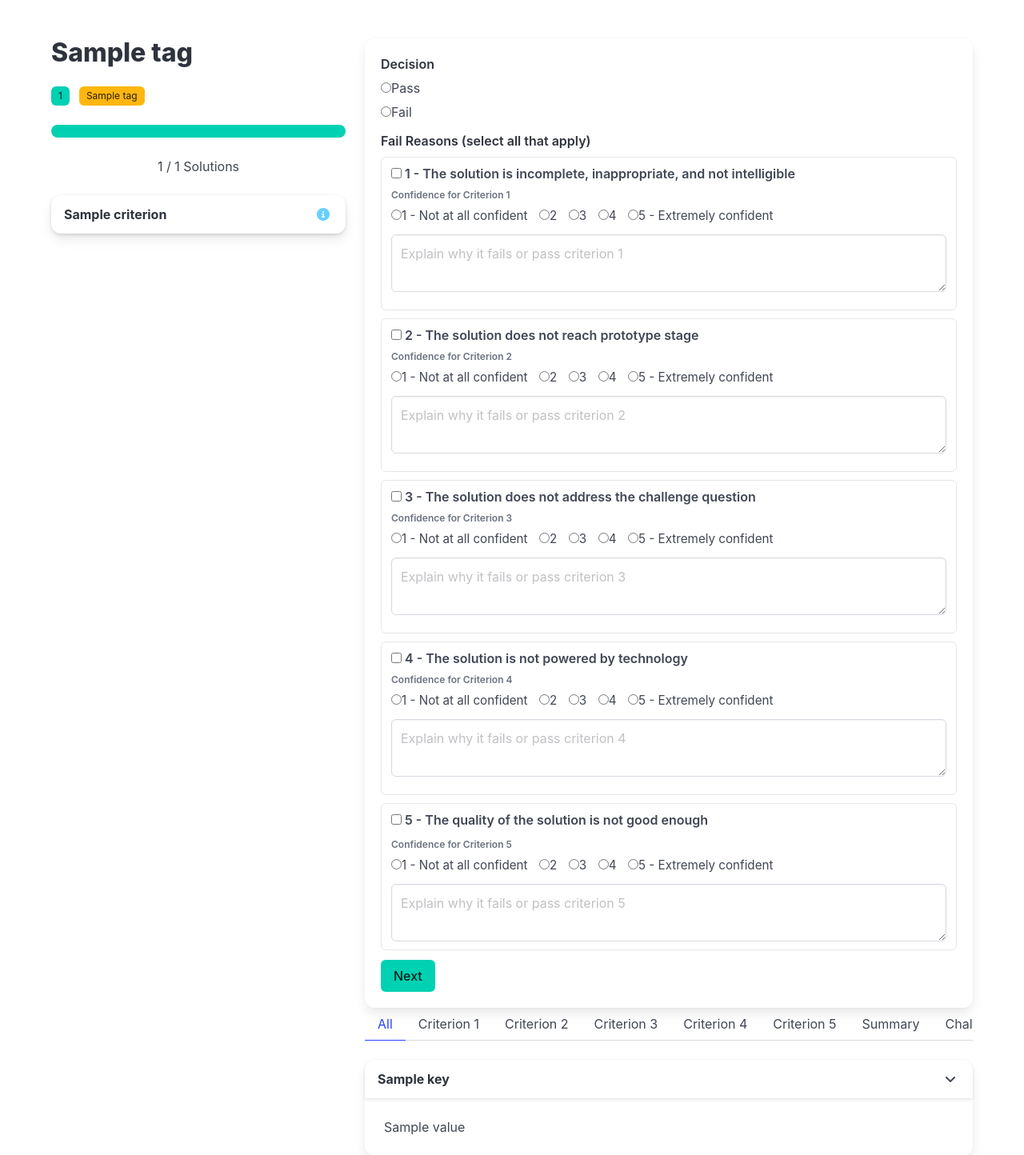
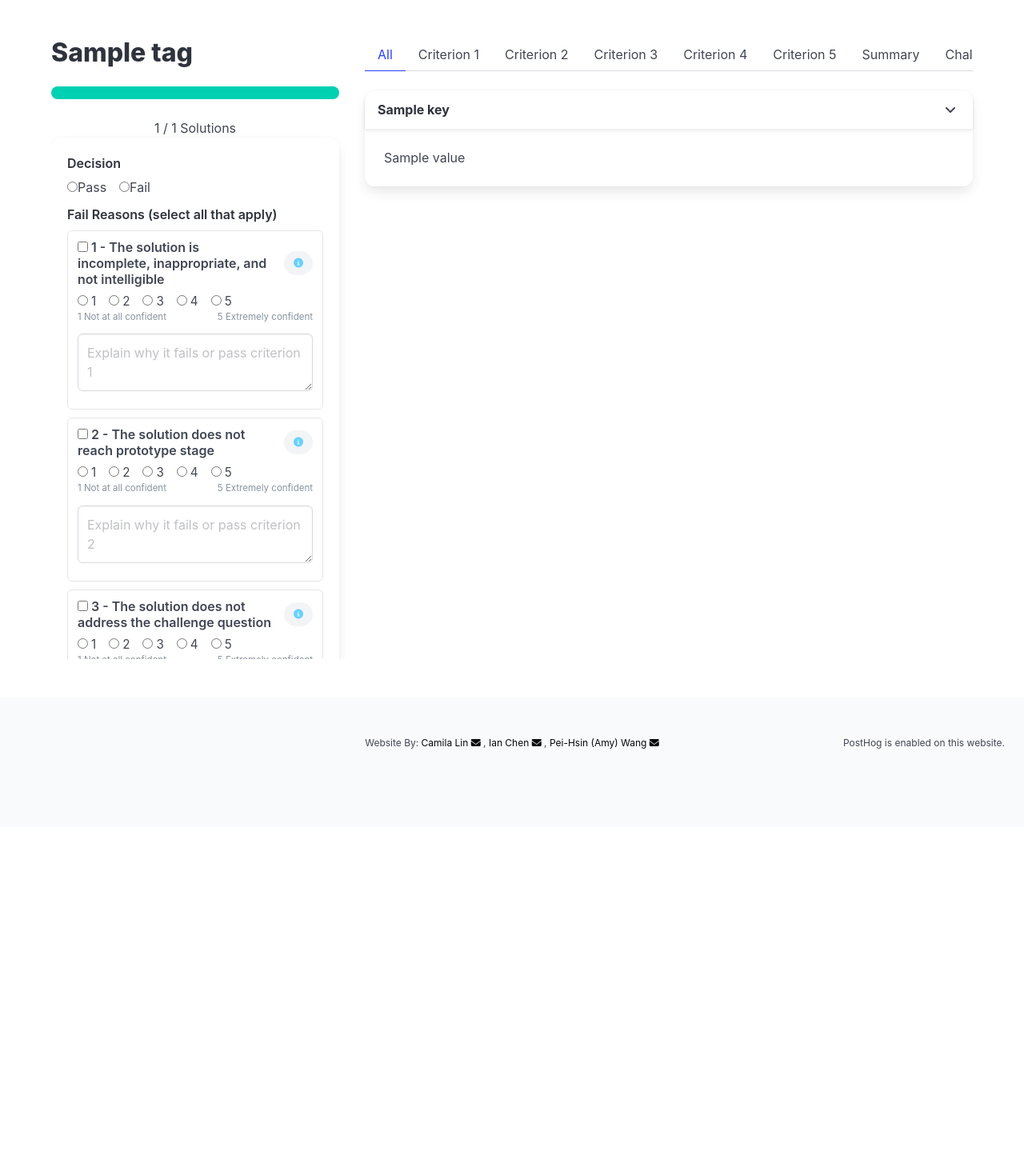
Before and after one commit to Sproutify-ai/sproutify-emba, a Flask app: template sproutify/templates/solutions_show.html in a window 1280 px wide. Shown: the part 52-1496 px from the top of the page at 80% size. After the commit the page ends 988 px from the top, so only its background shows below. Run offline with Flask 3, Linux system fonts and the light colour scheme; the template is opened without the code that fills it: most values are stand-ins (such as "Sample title", 1, 10 or a date in 2020); parts of the project's set-up code (start-up, migrations or seed data) failed here and were passed over; some libraries are stand-ins or nearby versions.

Commit message:
ui change

```diff
--- a/sproutify/templates/instructions.html
+++ b/sproutify/templates/instructions.html
@@ -33,7 +33,7 @@
             </ul>
 
             <p><strong>Step 3: Provide an Evaluation for Each Criterion</strong></p>
-            <p>For every criterion, provide a reasoning explaining your thought process.</p>
+            <p>For every criterion, provide a brief rationale explaining your thought process AND indicate your confidence in your decision (1-5).</p>
             <ul>
               <li>Evaluate all criteria: Even if a solution clearly fails Criterion 1, still evaluate Criteria 2-5</li>
               <li>Ensure you thoroughly assess the criterion; the goal is to screen out and flag solutions that do not meet the criterion.</li>
--- a/sproutify/templates/solutions_show.html
+++ b/sproutify/templates/solutions_show.html
@@ -8,6 +8,16 @@
     .criterion-item .radio { margin-right: 10px; font-size: 0.95em; }
     .criterion-item.active { border-color: #3273dc; background: #f8fbff; box-shadow: 0 0 0 1px rgba(50,115,220,.08) inset; }
     .criterion-item textarea.textarea { margin-top: 6px; }
+    .endpoint-hint { font-size: 0.72em; color: #8793a0; }
+    .confidence-hints { display: flex; justify-content: space-between; margin-top: 2px; }
+    .decision-row { display: flex; gap: 16px; align-items: center; flex-wrap: nowrap; }
+    .decision-row .radio { margin-right: 0; }
+    .confidence-row { display: flex; gap: 10px; align-items: center; flex-wrap: nowrap; }
+    .confidence-row .radio { margin-right: 6px; white-space: nowrap; }
+    .confidence-row input[type="radio"] { margin-right: 4px; }
+    /* Independent scrolling panes */
+    .pane-left { position: sticky; top: 12px; max-height: calc(100vh - 24px); overflow-y: auto; padding-right: 8px; }
+    .pane-right { /* right uses page scroll; no special positioning needed */ }
   </style>
 {% endblock %}
 <!--                         {% block style %}
@@ -44,35 +54,13 @@
     <div class="container">
       <div class="columns">
         <div class="column is-one-third">
+          <div class="pane-left">
           <!-- Timer removed -->
           <h1 class="title">{{ tags['Name'] }}</h1>
-          <nav class="level">
-            <div class="level-left">
-              <p class="level-item has-text-centered">
-                <span class="tag is-primary">{{ tags['Solution ID'] }}</span>
-              </p>
-              <p class="level-item has-text-centered">
-                <span class="tag is-warning">{{ tags['Challenge Name'] }}</span>
-              </p>
-            </div>
-          </nav>
           <div class="progress-container">
             <progress class="progress is-primary" value="{{ solution_count }}" max="{{ total_solutions }}">{{ solution_count }} / {{ total_solutions }}</progress>
             <p class="has-text-centered">{{ solution_count }} / {{ total_solutions }} Solutions</p>
           </div>
-          {% include '_ai_v1.html' %}
-          <div style="display: none;">
-          {% if request.endpoint == 'main.show_solutions_v1' %}
-            {% include '_ai_v1.html' %}
-          {% elif request.endpoint == 'main.show_solutions_v2' %}
-            {% include '_ai_v2.html' %}
-          {% elif request.endpoint == 'main.show_solutions_v3' %}
-            {% include '_ai_v3.html' %}
-          {% endif %}
-        </div>
-
-          </div>
-        <div class="column is-two-thirds">
           <form action="/record" method="POST" onsubmit="return validateForm()" novalidate>
             {% if is_practice %}
               <input type="hidden" name="is_practice" value="1" />
@@ -81,10 +69,8 @@
             <div class="box">
               <div class="field">
                 <label class="label">Decision</label>
-                <div class="control">
-                  <div class="field is-grouped is-align-items-center mb-2">
+                <div class="control decision-row">
                   <label class="radio"><input type="radio" name="result" value="pass" />Pass</label>
-                  </div>
                   <label class="radio"><input type="radio" name="result" value="fail" />Fail</label>
                 </div>
                 <p class="warning-text" id="result-warning" style="display: none;">Please select your decision</p>
@@ -99,15 +85,21 @@
                         <input type="checkbox" name="reason[]" value="1" data-criterion="1" />
                         1 - The solution is incomplete, inappropriate, and not intelligible
                       </label>
+                      <button type="button" class="button is-small is-light is-rounded is-pulled-right has-tooltip-left has-tooltip-multiline" data-tooltip="{{ tooltips[0] }}">
+                        <span class="icon has-text-info"><i class="fas fa-info-circle"></i></span>
+                      </button>
                     </div>
                     <div class="field" data-criterion="1">
-                      <label class="label is-size-7">Confidence for Criterion 1</label>
-                      <div class="control">
-                        <label class="radio"><input type="radio" name="criterion_confidence[1]" value="1" />1 - Not at all confident</label>
+                      <div class="control confidence-row">
+                        <label class="radio"><input type="radio" name="criterion_confidence[1]" value="1" />1</label>
                         <label class="radio"><input type="radio" name="criterion_confidence[1]" value="2" />2</label>
                         <label class="radio"><input type="radio" name="criterion_confidence[1]" value="3" />3</label>
                         <label class="radio"><input type="radio" name="criterion_confidence[1]" value="4" />4</label>
-                        <label class="radio"><input type="radio" name="criterion_confidence[1]" value="5" />5 - Extremely confident</label>
+                        <label class="radio"><input type="radio" name="criterion_confidence[1]" value="5" />5</label>
+                      </div>
+                      <div class="confidence-hints">
+                        <span class="endpoint-hint">1 Not at all confident</span>
+                        <span class="endpoint-hint">5 Extremely confident</span>
                       </div>
                     </div>
                     <div class="field criterion-justification-field" data-criterion="1" style="margin-bottom: 0.75rem;">
@@ -122,15 +114,21 @@
                         <input type="checkbox" name="reason[]" value="2" data-criterion="2" />
                         2 - The solution does not reach prototype stage
                       </label>
+                      <button type="button" class="button is-small is-light is-rounded is-pulled-right has-tooltip-left has-tooltip-multiline" data-tooltip="{{ tooltips[1] }}">
+                        <span class="icon has-text-info"><i class="fas fa-info-circle"></i></span>
+                      </button>
                     </div>
                     <div class="field" data-criterion="2">
-                      <label class="label is-size-7">Confidence for Criterion 2</label>
-                      <div class="control">
-                        <label class="radio"><input type="radio" name="criterion_confidence[2]" value="1" />1 - Not at all confident</label>
+                      <div class="control confidence-row">
+                        <label class="radio"><input type="radio" name="criterion_confidence[2]" value="1" />1</label>
                         <label class="radio"><input type="radio" name="criterion_confidence[2]" value="2" />2</label>
                         <label class="radio"><input type="radio" name="criterion_confidence[2]" value="3" />3</label>
                         <label class="radio"><input type="radio" name="criterion_confidence[2]" value="4" />4</label>
-                        <label class="radio"><input type="radio" name="criterion_confidence[2]" value="5" />5 - Extremely confident</label>
+                        <label class="radio"><input type="radio" name="criterion_confidence[2]" value="5" />5</label>
+                      </div>
+                      <div class="confidence-hints">
+                        <span class="endpoint-hint">1 Not at all confident</span>
+                        <span class="endpoint-hint">5 Extremely confident</span>
                       </div>
                     </div>
                     <div class="field criterion-justification-field" data-criterion="2" style="margin-bottom: 0.75rem;">
@@ -145,15 +143,21 @@
                         <input type="checkbox" name="reason[]" value="3" data-criterion="3" />
                         3 - The solution does not address the challenge question
                       </label>
+                      <button type="button" class="button is-small is-light is-rounded is-pulled-right has-tooltip-left has-tooltip-multiline" data-tooltip="{{ tooltips[2] }}">
+                        <span class="icon has-text-info"><i class="fas fa-info-circle"></i></span>
+                      </button>
                     </div>
                     <div class="field" data-criterion="3">
-                      <label class="label is-size-7">Confidence for Criterion 3</label>
-                      <div class="control">
-                        <label class="radio"><input type="radio" name="criterion_confidence[3]" value="1" />1 - Not at all confident</label>
+                      <div class="control confidence-row">
+                        <label class="radio"><input type="radio" name="criterion_confidence[3]" value="1" />1</label>
                         <label class="radio"><input type="radio" name="criterion_confidence[3]" value="2" />2</label>
                         <label class="radio"><input type="radio" name="criterion_confidence[3]" value="3" />3</label>
                         <label class="radio"><input type="radio" name="criterion_confidence[3]" value="4" />4</label>
-                        <label class="radio"><input type="radio" name="criterion_confidence[3]" value="5" />5 - Extremely confident</label>
+                        <label class="radio"><input type="radio" name="criterion_confidence[3]" value="5" />5</label>
+                      </div>
+                      <div class="confidence-hints">
+                        <span class="endpoint-hint">1 Not at all confident</span>
+                        <span class="endpoint-hint">5 Extremely confident</span>
                       </div>
                     </div>
                     <div class="field criterion-justification-field" data-criterion="3" style="margin-bottom: 0.75rem;">
@@ -168,15 +172,21 @@
                         <input type="checkbox" name="reason[]" value="4" data-criterion="4" />
                         4 - The solution is not powered by technology
                       </label>
+                      <button type="button" class="button is-small is-light is-rounded is-pulled-right has-tooltip-left has-tooltip-multiline" data-tooltip="{{ tooltips[3] }}">
+                        <span class="icon has-text-info"><i class="fas fa-info-circle"></i></span>
+                      </button>
                     </div>
                     <div class="field" data-criterion="4">
-                      <label class="label is-size-7">Confidence for Criterion 4</label>
-                      <div class="control">
-                        <label class="radio"><input type="radio" name="criterion_confidence[4]" value="1" />1 - Not at all confident</label>
+                      <div class="control confidence-row">
+                        <label class="radio"><input type="radio" name="criterion_confidence[4]" value="1" />1</label>
                         <label class="radio"><input type="radio" name="criterion_confidence[4]" value="2" />2</label>
                         <label class="radio"><input type="radio" name="criterion_confidence[4]" value="3" />3</label>
                         <label class="radio"><input type="radio" name="criterion_confidence[4]" value="4" />4</label>
-                        <label class="radio"><input type="radio" name="criterion_confidence[4]" value="5" />5 - Extremely confident</label>
+                        <label class="radio"><input type="radio" name="criterion_confidence[4]" value="5" />5</label>
+                      </div>
+                      <div class="confidence-hints">
+                        <span class="endpoint-hint">1 Not at all confident</span>
+                        <span class="endpoint-hint">5 Extremely confident</span>
                       </div>
                     </div>
                     <div class="field criterion-justification-field" data-criterion="4" style="margin-bottom: 0.75rem;">
@@ -191,15 +201,21 @@
                         <input type="checkbox" name="reason[]" value="5" data-criterion="5" />
                         5 - The quality of the solution is not good enough
                       </label>
+                      <button type="button" class="button is-small is-light is-rounded is-pulled-right has-tooltip-left has-tooltip-multiline" data-tooltip="{{ tooltips[4] }}">
+                        <span class="icon has-text-info"><i class="fas fa-info-circle"></i></span>
+                      </button>
                     </div>
                     <div class="field" data-criterion="5">
-                      <label class="label is-size-7">Confidence for Criterion 5</label>
-                      <div class="control">
-                        <label class="radio"><input type="radio" name="criterion_confidence[5]" value="1" />1 - Not at all confident</label>
+                      <div class="control confidence-row">
+                        <label class="radio"><input type="radio" name="criterion_confidence[5]" value="1" />1</label>
                         <label class="radio"><input type="radio" name="criterion_confidence[5]" value="2" />2</label>
                         <label class="radio"><input type="radio" name="criterion_confidence[5]" value="3" />3</label>
                         <label class="radio"><input type="radio" name="criterion_confidence[5]" value="4" />4</label>
-                        <label class="radio"><input type="radio" name="criterion_confidence[5]" value="5" />5 - Extremely confident</label>
+                        <label class="radio"><input type="radio" name="criterion_confidence[5]" value="5" />5</label>
+                      </div>
+                      <div class="confidence-hints">
+                        <span class="endpoint-hint">1 Not at all confident</span>
+                        <span class="endpoint-hint">5 Extremely confident</span>
                       </div>
                     </div>
                     <div class="field criterion-justification-field" data-criterion="5">
@@ -225,6 +241,10 @@
             </div>
           </div>
         </form>
+        </div>
+        </div>
+
+        <div class="column is-two-thirds pane-right">
 
           <div class="tabs">
             <ul>
```
Lines whose indentation alone changed are shown as unchanged.
